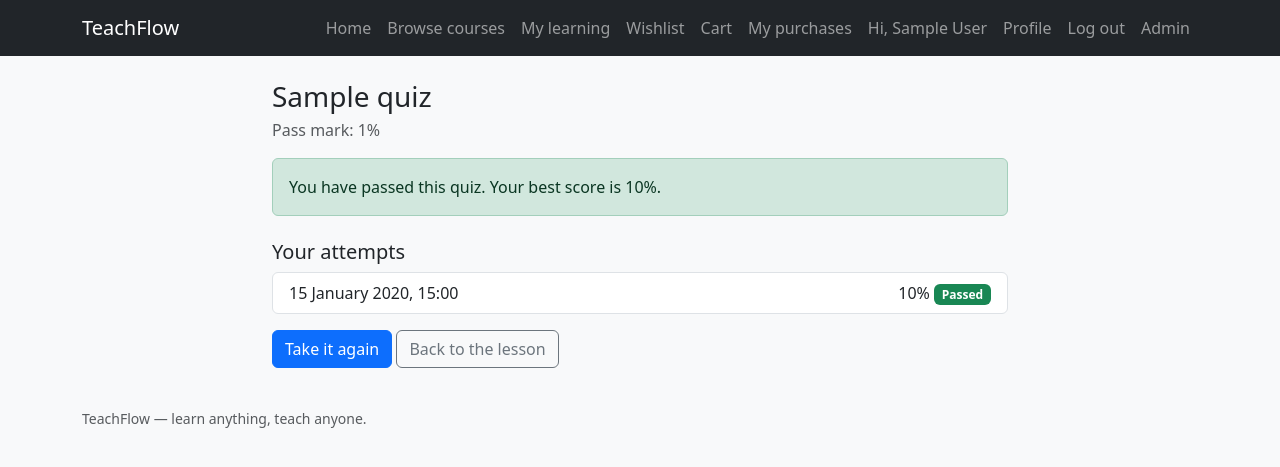
After one commit to AwaisSabit/teachflow-django, a Django app: page /learning/quizzes/1/results/ in a window 1280 px wide. The commit adds this page. Shown: the top 467 px of the page. Run offline with Django 5.2, Linux system fonts and the light colour scheme; a user stored in the database is signed in; tables that the repository leaves empty hold one stand-in row (values such as "Sample post").

Commit message:
Add the pass mark, unlimited retakes and the quiz results page

```diff
--- a/apps/learning/models.py
+++ b/apps/learning/models.py
@@ -168,3 +168,37 @@ class QuizAnswer(models.Model):
     @property
     def is_correct(self):
         return self.chosen_choice is not None and self.chosen_choice.is_correct
+
+
+def best_attempt(quiz, student):
+    """The student's best attempt at a quiz, or None."""
+    return (
+        QuizAttempt.objects.filter(quiz=quiz, student=student)
+        .order_by("-score", "-created_at")
+        .first()
+    )
+
+
+def has_passed(quiz, student):
+    """True when the student has passed this quiz at least once."""
+    return QuizAttempt.objects.filter(
+        quiz=quiz, student=student, passed=True
+    ).exists()
+
+
+def has_passed_all_quizzes(enrollment):
+    """True when the student passed every quiz in the course.
+
+    A course with no quizzes counts as passed — there is nothing
+    to pass. This is what the certificate checks.
+    """
+    from apps.courses.models import Lesson
+
+    quizzes = Quiz.objects.filter(
+        lesson__section__course=enrollment.course
+    )
+    if not quizzes.exists():
+        return True
+    return all(
+        has_passed(quiz, enrollment.student) for quiz in quizzes
+    )
--- a/apps/learning/urls.py
+++ b/apps/learning/urls.py
@@ -14,4 +14,5 @@ urlpatterns = [
     path("questions/<int:question_pk>/delete/", views.quiz_delete_question, name="quiz_delete_question"),
     path("quizzes/<int:quiz_pk>/take/", views.quiz_take, name="quiz_take"),
     path("attempts/<int:attempt_pk>/", views.quiz_result, name="quiz_result"),
+    path("quizzes/<int:quiz_pk>/results/", views.quiz_results, name="quiz_results"),
 ]
--- a/apps/learning/views.py
+++ b/apps/learning/views.py
@@ -21,6 +21,8 @@ from .models import (
     QuizAttempt,
     QuizChoice,
     QuizQuestion,
+    best_attempt,
+    has_passed,
     is_enrolled,
 )
 
@@ -268,3 +270,33 @@ def quiz_result(request, attempt_pk):
         student=request.user,
     )
     return render(request, "learning/quiz_result.html", {"attempt": attempt})
+
+
+@login_required
+def quiz_results(request, quiz_pk):
+    """The student's attempts at one quiz, newest first.
+
+    Shows every attempt with its score and pass or fail, the best
+    score so far, and whether the quiz is passed. A student may
+    retake a quiz as many times as they like — the "Take it again"
+    link goes back to the quiz.
+    """
+    quiz = get_object_or_404(
+        Quiz.objects.select_related("lesson__section__course"), pk=quiz_pk
+    )
+    course = quiz.lesson.section.course
+    if not is_enrolled(request.user, course):
+        raise PermissionDenied("Enrol on this course to see your results.")
+    attempts = QuizAttempt.objects.filter(
+        quiz=quiz, student=request.user
+    ).prefetch_related("answers__question")
+    return render(
+        request,
+        "learning/quiz_results.html",
+        {
+            "quiz": quiz,
+            "attempts": attempts,
+            "best": best_attempt(quiz, request.user),
+            "passed": has_passed(quiz, request.user),
+        },
+    )
--- a/templates/courses/lesson_detail.html
+++ b/templates/courses/lesson_detail.html
@@ -28,7 +28,11 @@
   {% endif %}
 {% endif %}
 {% if user.is_authenticated and is_enrolled and lesson.quiz %}
-  <p><a class="btn btn-primary" href="{% url 'learning:quiz_take' lesson.quiz.pk %}">Take the quiz</a></p>
+  <p>
+    <a class="btn btn-primary" href="{% url 'learning:quiz_take' lesson.quiz.pk %}">Take the quiz</a>
+    <a class="btn btn-outline-secondary" href="{% url 'learning:quiz_results' lesson.quiz.pk %}">My results</a>
+    {% if quiz_passed %}<span class="badge bg-success">Quiz passed</span>{% endif %}
+  </p>
 {% endif %}
 {% if user.is_authenticated and user == course.instructor %}
   <p class="mt-3">
--- /dev/null
+++ b/templates/learning/quiz_results.html
@@ -0,0 +1,35 @@
+{% extends "base.html" %}
+{% block title %}My results — {{ quiz.title }}{% endblock %}
+{% block content %}
+<div class="row justify-content-center">
+  <div class="col-md-8">
+    <h1 class="h3 mb-1">{{ quiz.title }}</h1>
+    <p class="text-muted">Pass mark: {{ quiz.pass_mark }}%</p>
+    {% if passed %}
+      <div class="alert alert-success" role="alert">You have passed this quiz. Your best score is {{ best.score }}%.</div>
+    {% elif best %}
+      <div class="alert alert-warning" role="alert">Not passed yet. Your best score is {{ best.score }}% — you need {{ quiz.pass_mark }}%.</div>
+    {% else %}
+      <p class="text-muted">You have not taken this quiz yet.</p>
+    {% endif %}
+    {% if attempts %}
+      <h2 class="h5 mt-4">Your attempts</h2>
+      <div class="list-group">
+        {% for attempt in attempts %}
+          <a class="list-group-item d-flex justify-content-between align-items-center" href="{% url 'learning:quiz_result' attempt.pk %}">
+            <span>{{ attempt.created_at|date:"j F Y, H:i" }}</span>
+            <span>
+              {{ attempt.score }}%
+              {% if attempt.passed %}<span class="badge bg-success">Passed</span>{% else %}<span class="badge bg-danger">Failed</span>{% endif %}
+            </span>
+          </a>
+        {% endfor %}
+      </div>
+    {% endif %}
+    <p class="mt-3">
+      <a class="btn btn-primary" href="{% url 'learning:quiz_take' quiz.pk %}">Take it again</a>
+      <a class="btn btn-outline-secondary" href="{% url 'courses:lesson_detail' quiz.lesson.pk %}">Back to the lesson</a>
+    </p>
+  </div>
+</div>
+{% endblock %}
```
Also changed, not shown: apps/courses/views.py (+9 -1 lines), tests/test_quiz_results.py (added, +121 -0 lines).
